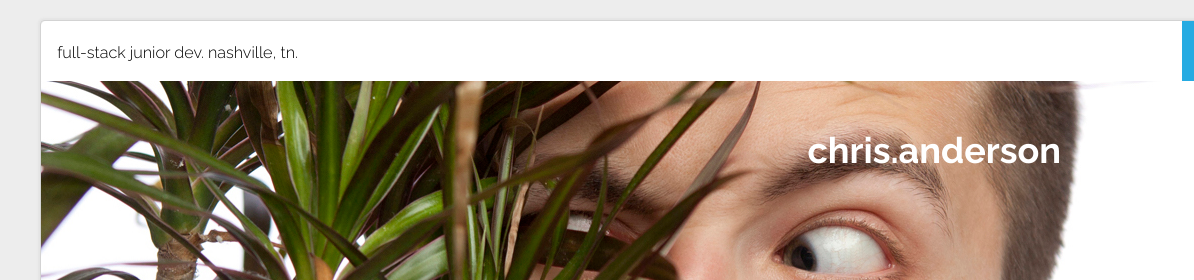
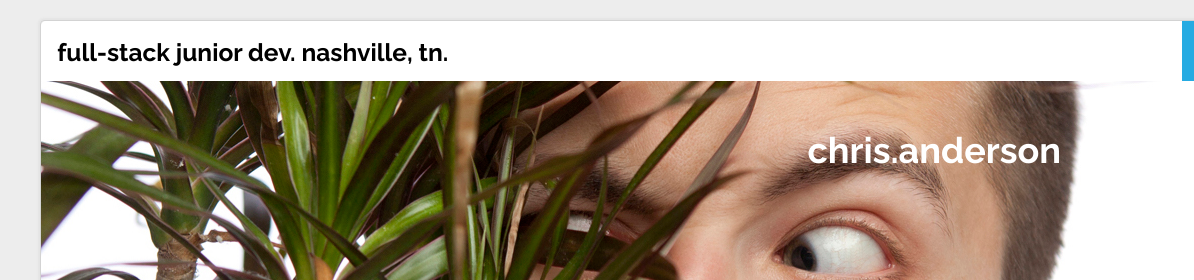
Before and after one commit to clanderson87/clanderson87, a plain HTML site: page index.html in a window 1280 px wide. Shown: the top 280 px of the page, 0-1194 px from the left. Drawn offline with Linux system fonts and the light colour scheme.

Commit message:
Updating byline

```diff
--- a/index.html
+++ b/index.html
@@ -19,7 +19,7 @@
 <nav>
 
   	<div class="pull-left">
-    	<h1><a href="javascript:"><span>full-stack junior dev. nashville, tn.</span></a></h1>
+    	<h1><a href="javascript:"><h3></b><span>full-stack junior dev. nashville, tn.</span></h3></a></h1>
     </div>
 
     <div class="pull-right">
```
